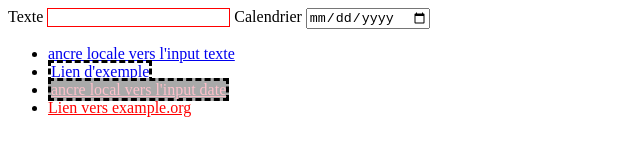
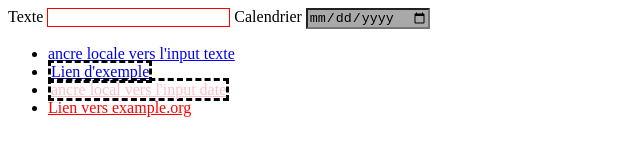
Before and after one commit to f-renout/cours-prog-web1, a plain HTML site: page chap2/2-CSS-selecteurs/2-selecteur-attributs.html in a window 1280 px wide. Shown: the whole page, without its empty margins (0-640 px from the left). Drawn offline with Linux system fonts and the light colour scheme.

Commit message:
modifications

```diff
--- a/chap2/2-CSS-selecteurs/2-selecteur-attributs.html
+++ b/chap2/2-CSS-selecteurs/2-selecteur-attributs.html
@@ -14,7 +14,7 @@
         les champ avec href qui contient le mot en
         (séparé par des espaces ou au debut/fin)
          */
-        a[href*="date" i] {
+        [id="date"] {
             background-color: darkgray;
         }
 
@@ -28,7 +28,7 @@
         /*
         les champ avec hreflang egal fr ou fr-*
          */
-        a[hreflang|="fr" i] {
+        a[hreflang|="fr"] {
             border: 3px dashed black;
         }
 
--- a/chap3/2-javascript/boucles-for.js
+++ b/chap3/2-javascript/boucles-for.js
@@ -9,3 +9,5 @@ function bouclesFor() {
         }
     }
 }
+
+bouclesFor();
```
Also changed, not shown: chap2/2-CSS-selecteurs/1-selecteur.html (+4 -2 lines), chap2/2-CSS-selecteurs/3-selecteur-pseudo-classes.html (line endings or trailing spaces), chap2/2-CSS-selecteurs/5-selecteur-puzzle.html (line endings or trailing spaces), chap2/4-position/6-etude.html (line endings or trailing spaces).
